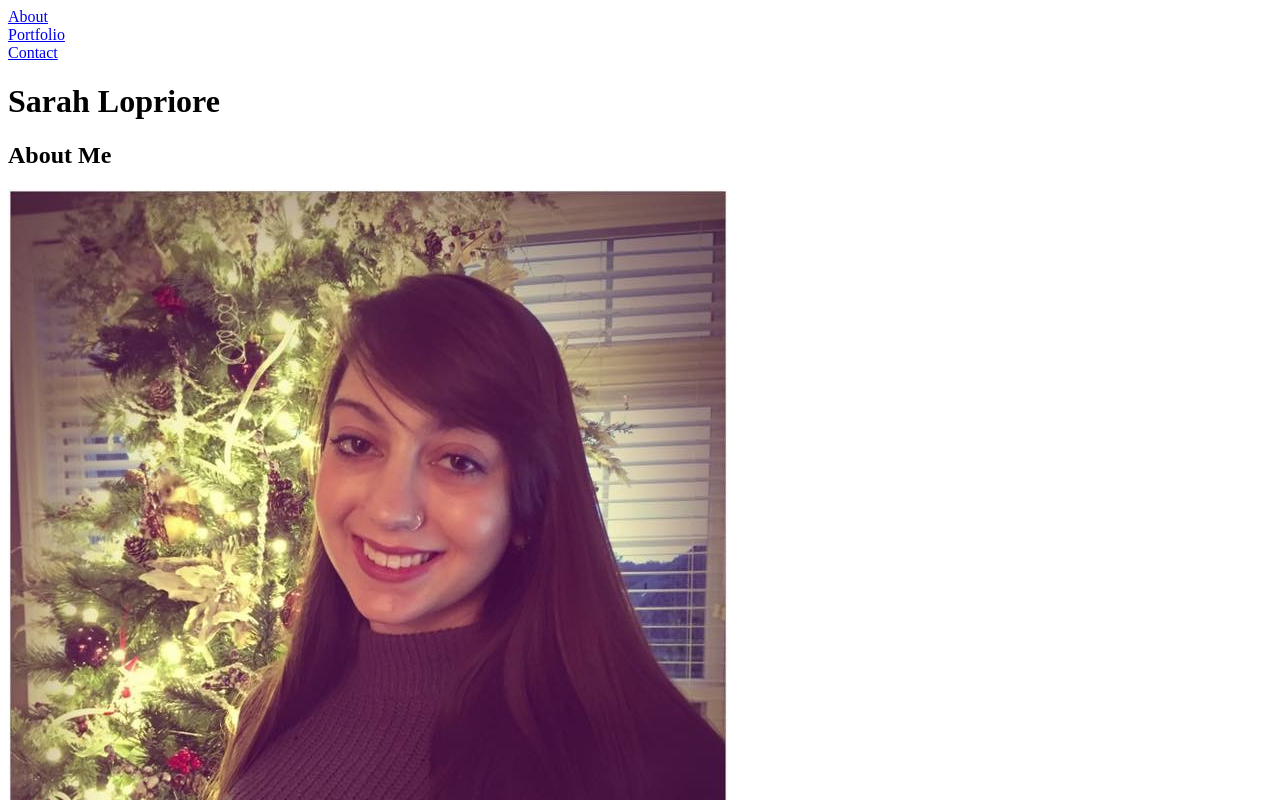
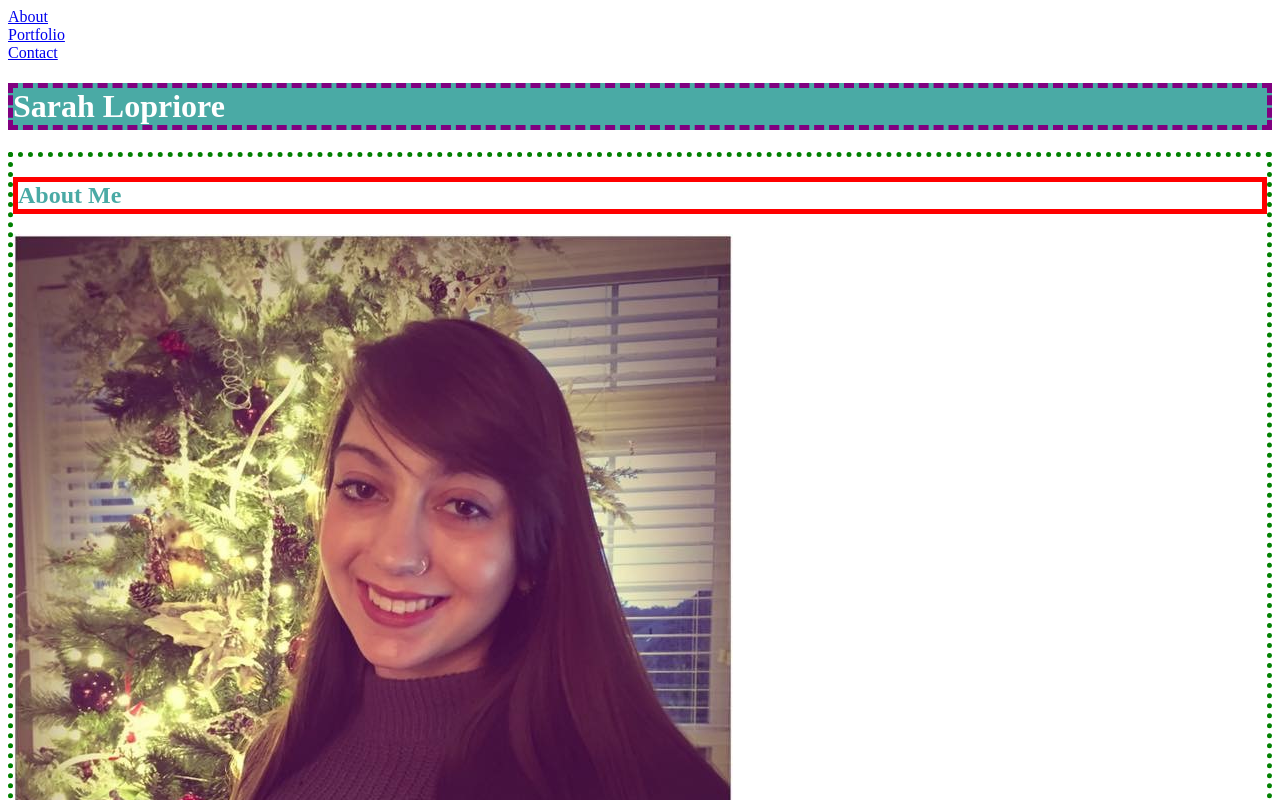
Before and after one commit to sarahlopriore/Basic-Portfolio, a plain HTML site: page index.html in a window 1280 px wide. Shown: the top 800 px of the page. Drawn offline with Linux system fonts and the light colour scheme.

Commit message:
added css for headings

```diff
--- a/assets/css/style.css
+++ b/assets/css/style.css
@@ -0,0 +1,38 @@
+.navigation {
+
+}
+
+.about-nav {
+
+}
+
+.portfolio-nav {
+
+}
+
+.contact-nav {
+
+}
+
+.main-heading {
+    background-color: #4aaaa5;
+    color: #ffffff;
+    border-color: purple;
+    border-width: thick;
+    border-style: dashed;
+}
+
+h2 {
+    color: #4aaaa5;
+    background-color: #ffffff;
+    border-color: red;
+    border-width: thick;
+    border-style: solid;
+}
+
+.main-content {
+    background-color: #ffffff;
+    border-color: green;
+    border-width: thick;
+    border-style: dotted;
+}
--- a/index.html
+++ b/index.html
@@ -8,15 +8,15 @@
 </head>
 <body>
     <nav class="navigation">
-        <section>
+        <section class="about-nav">
             <a href="index.html">About</a>
         </section>
 
-        <section>
+        <section class="portfolio-nav">
             <a href="portfolio.html">Portfolio</a>
         </section>
 
-        <section>
+        <section class="contact-nav">
             <a href="contact.html">Contact</a>
         </section>
     </nav>
@@ -27,12 +27,12 @@
         </header>
     </div>
 
-    <div>
+    <div class="main-content">
         <h2>About Me</h2>
 
         <img class="profile-image" src="assets\images\IMG_1732.jpg" alt="picture of Sarah Lopriore">
 
-        <p class="content">
+        <p class="aboutme-info">
                 Lorem ipsum dolor sit amet, consectetur adipiscing elit. Nam a gravida sapien. Cras eu tempus mauris. Pellentesque habitant morbi tristique senectus et netus et malesuada fames ac turpis egestas. Maecenas suscipit sit amet quam sed accumsan. Sed sollicitudin auctor enim eget ultrices. Suspendisse suscipit urna metus, nec egestas sapien maximus non. Duis non eros orci. Suspendisse viverra augue tellus, convallis sollicitudin elit mollis id. Cras cursus enim et ante pharetra, ut placerat velit consectetur. Donec rhoncus mauris vitae urna convallis, a accumsan nulla fermentum.
 
                 Etiam placerat euismod tellus nec convallis. In sapien dolor, facilisis id est vel, finibus sodales enim. Vivamus vestibulum id purus ac vehicula. Ut vestibulum porttitor bibendum. Aliquam ut nisl et urna aliquet gravida. Curabitur venenatis augue sed sapien facilisis scelerisque non a justo. Mauris lacinia aliquam libero, nec viverra libero fringilla ac. Mauris auctor vehicula dapibus. Phasellus nisi justo, lobortis maximus turpis ut, mattis euismod quam. Nullam tincidunt odio nunc, placerat euismod tellus consectetur eu. Nunc vulputate sem eget laoreet bibendum. Duis eu pulvinar dui, sit amet maximus velit. Fusce diam ipsum, aliquam nec dolor at, viverra vehicula neque. Nam at urna sapien.
```
Also changed, not shown: contact.html (+3 -3 lines), portfolio.html (+3 -3 lines).
